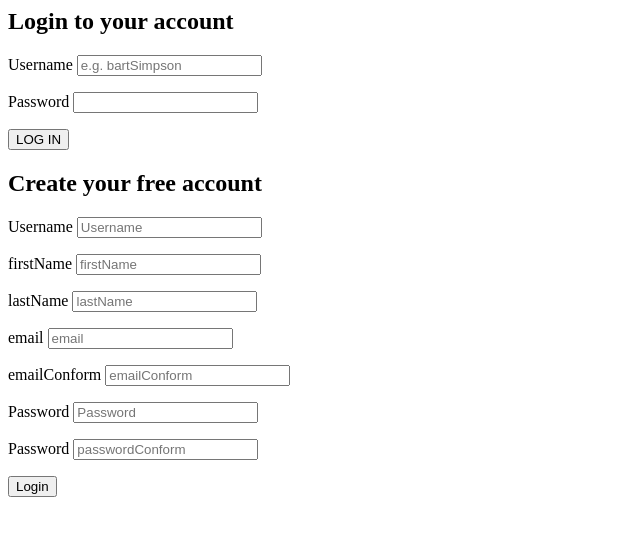
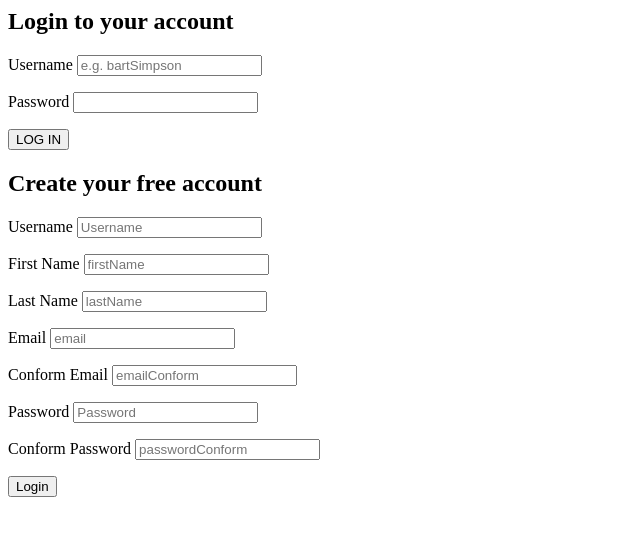
Before and after one commit to sharad-ghimire/Another-Music-Streaming, a PHP site: page /register.php in a window 1280 px wide. Shown: the top 536 px of the page, without its empty margins (0-640 px from the left). Run offline with PHP 8.4, Linux system fonts and the light colour scheme.

Commit message:
First Offical Commit

```diff
--- a/register.php
+++ b/register.php
@@ -27,19 +27,19 @@
 			<input type="text" id="username" name="username" placeholder="Username" required>
 			</p>
 			<p>
-			<label for="firstName">firstName</label>
+			<label for="firstName">First Name</label>
 			<input type="text" id="firstName" name="firstName" placeholder="firstName" required>
 			</p>
 			<p>
-			<label for="lastName">lastName</label>
+			<label for="lastName">Last Name</label>
 			<input type="text" id="lastName" name="lastName" placeholder="lastName" required>
 			</p>
 			<p>
-			<label for="email">email</label>
+			<label for="email">Email</label>
 			<input type="email" id="email" name="email" placeholder="email" required>
 			</p>
 			<p>
-			<label for="emailConform">emailConform</label>
+			<label for="emailConform">Conform Email</label>
 			<input type="email" id="emailConform" name="emailConform" placeholder="emailConform" required>
 			</p>
 			<p>
@@ -47,7 +47,7 @@
 			<input type="password" id="password" name="password" placeholder="Password" required>
 			</p>
 			<p>
-			<label for="passwordConform">Password</label>
+			<label for="passwordConform">Conform Password</label>
 			<input type="password" id="passwordConform" name="passwordConform" placeholder="passwordConform" required>
 			</p>
 			<button type="submit" name="loginButton">Login</button>
```
